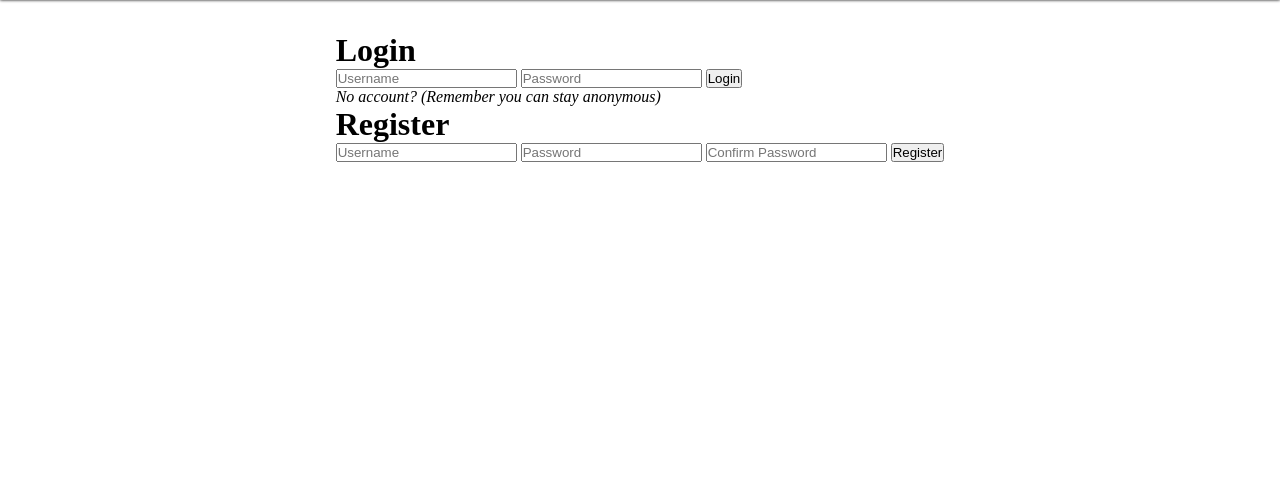
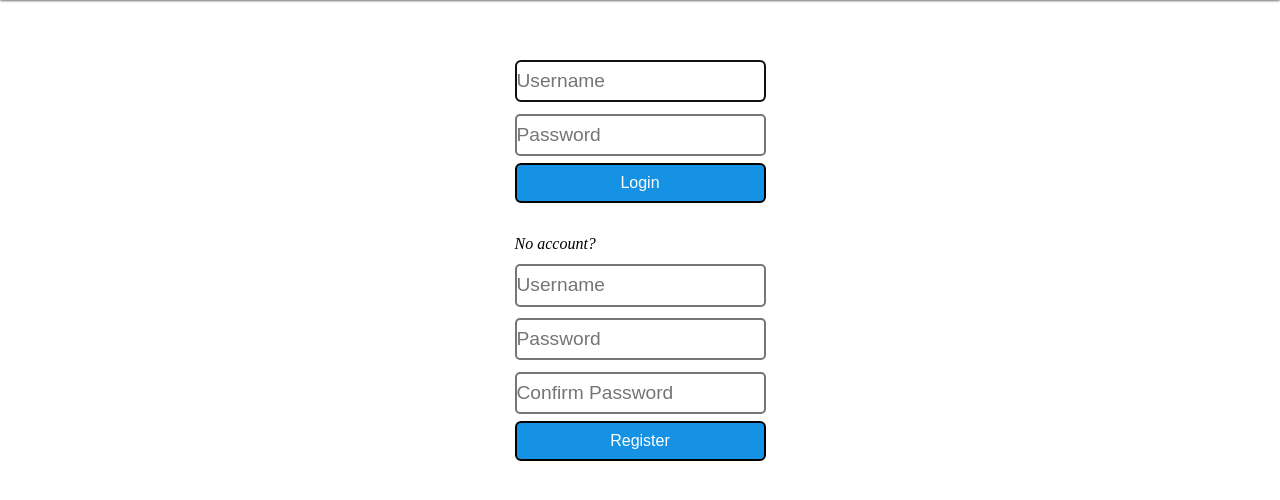
Before and after one commit to roan-paulus/webchat, a Python web app: template templates/login.html in a window 1280 px wide. Shown: the part 65-565 px from the top of the page. Run offline with Jinja, Linux system fonts and the light colour scheme; the template is opened without the code that fills it, so the values that code supplies are empty; some libraries are stand-ins or nearby versions.

Commit message:
styled login form and some additional small stylings

```diff
--- a/static/style/style.css
+++ b/static/style/style.css
@@ -108,8 +108,52 @@ nav li button {
     justify-content: space-evenly;
 }
 
+/* index.html specific */
+#index-introduction h1 {
+    font-size: 3em;
+    color: var(--custom-blue);
+    margin-bottom: 0.3em;
+}
 
-/* Chat.html specific */
+#index-introduction a {
+    color: var(--custom-blue);
+}
+
+/* login.html specific */
+#login-actions-container, #login-block form, #register-block form {
+    display: flex;
+    flex-direction: column;
+}
+
+#login-block {
+    margin-top: 1em;
+    margin-bottom: 2em;
+}
+
+#login-block form input, #register-block form input{
+    font-size: 1.2em;
+    margin-top: 0.6em;
+    border-radius: 5px;
+    border-style: solid;
+
+    height: 2em;
+}
+
+#login-block form button, #register-block form button{
+    font-size: 1em;
+    margin-top: 0.6em;
+    border-radius: 6px;
+    border-style: solid;
+
+    margin-top: 0.4em;
+
+    color: white;
+    background-color: var(--custom-blue);
+
+    height: 2.5em;
+}
+
+/* chat.html specific */
 .chat-box {
     display: flex;
     flex-direction: column;
--- a/templates/index.html
+++ b/templates/index.html
@@ -5,12 +5,12 @@
 {% endblock %}
 
 {% block main %}
-    <div>
+    <section id="index-introduction">
         <h1>ChatApp</h1>
         <p>
             Welcome to this random chat app where you can match with anyone at anytime (that is... if they're also using this app).<br>
             There is no need to login, you will get a random user name!
         </p>
         <a href="/chat">Start random chat</a>
-    </div>
+    </section>
 {% endblock %}
--- a/templates/login.html
+++ b/templates/login.html
@@ -5,18 +5,16 @@
 {% endblock %}
 
 {% block main %}
-    <div>
-        <h1>Login</h1>
+    <div id="login-actions-container">
         <div id="login-block">
             <form action="/login" method="post">
-                <input type="text" name="username" autocomplete="off" placeholder="Username">
+                <input autofocus type="text" name="username" autocomplete="off" placeholder="Username">
                 <input type="password" name="password" autocomplete="off" placeholder="Password">
                 <button type="submit">Login</button>
             </form>
         </div>
         <div id="register-block">
-            <p><i>No account? (Remember you can stay anonymous)</i></p>
-            <h1>Register</h1>
+            <p><i>No account?</i></p>
             <form action="/register" method="post">
                 <input type="text" name="username" autocomplete="off" placeholder="Username">
                 <input type="password" name="password" autocomplete="off" placeholder="Password">
```
